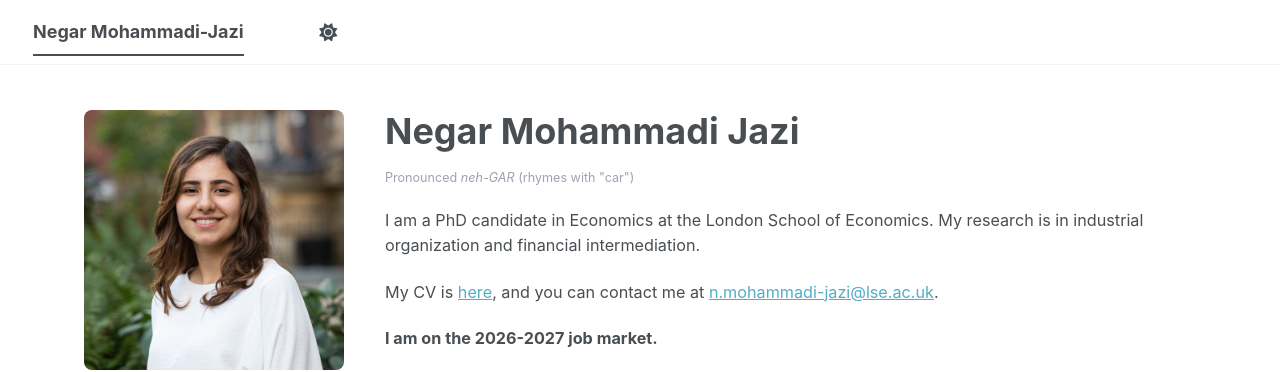
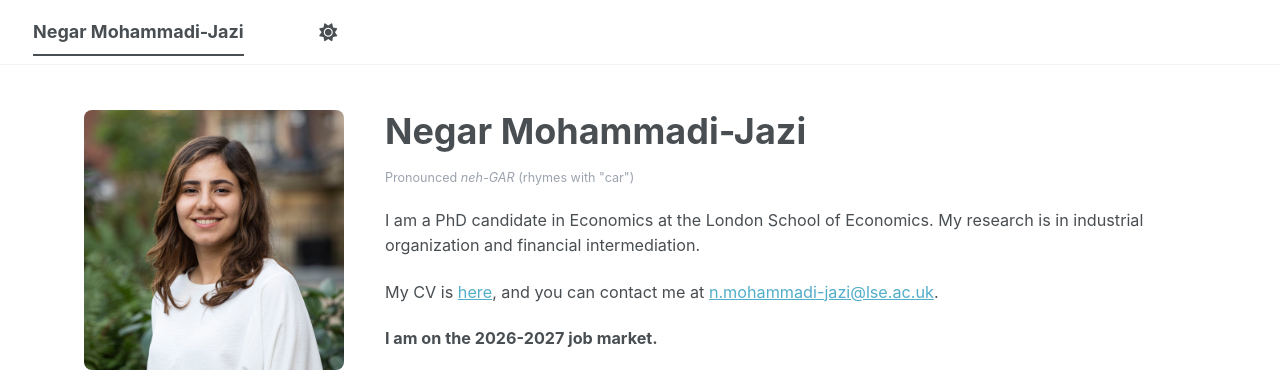
Before and after one commit to NegarMJazi/NegarMJazi.github.io, a Jekyll site: the page built from _pages/about.md, in a window 1280 px wide and 1281 px high. Shown: the top 372 px of the window. Built offline with Jekyll 4.4.1, drawn with Linux system fonts in a browser that asks for light colours; a script bundle is joined from its source files by our own code; library files that are not in the unit come from our copies.

Commit message:
Use hyphenated surname Mohammadi-Jazi on homepage

```diff
--- a/_pages/about.md
+++ b/_pages/about.md
@@ -6,10 +6,10 @@ author_profile: false
 
 <div class="hero-grid">
   <div class="hero-left">
-    <img class="headshot" src="/images/profile.jpg" alt="Negar Mohammadi Jazi" />
+    <img class="headshot" src="/images/profile.jpg" alt="Negar Mohammadi-Jazi" />
   </div>
   <div class="hero-right">
-    <h1 class="name">Negar Mohammadi Jazi</h1>
+    <h1 class="name">Negar Mohammadi-Jazi</h1>
     <p style="color:#9ca3af;font-size:0.7rem;margin:-.3rem 0 .55rem;">Pronounced <em>neh-GAR</em> (rhymes with "car")</p>
 
     <p>I am a PhD candidate in Economics at the London School of Economics. My research is in industrial organization and financial intermediation.</p>
```
